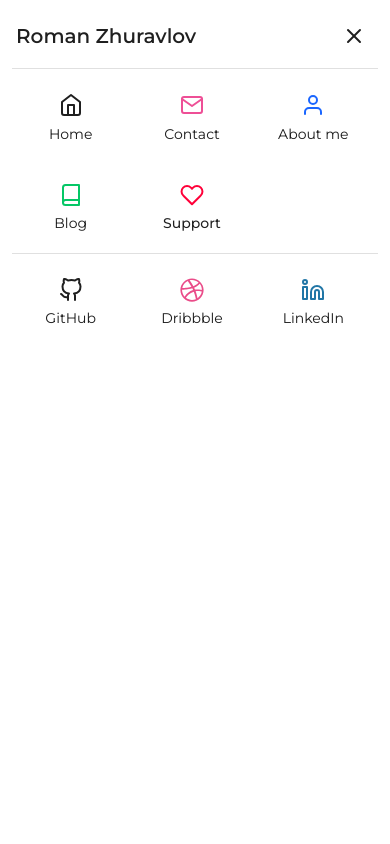
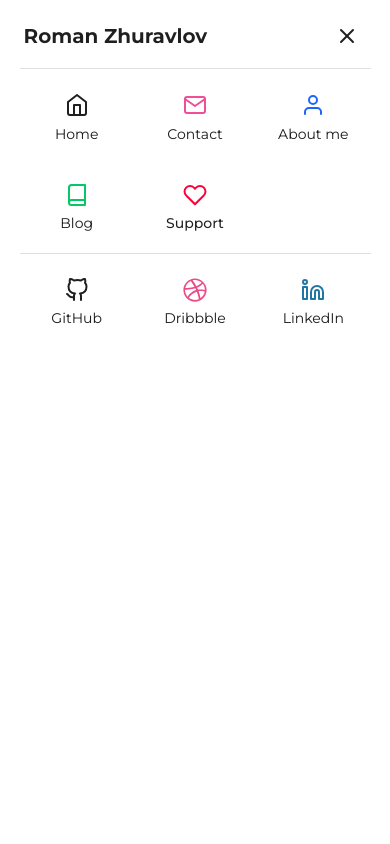
Before and after one commit to snelsi/personal-site, a Next.js app: page / in a window 390 px wide. Both pictures are taken after a click on the button "Open Menu". Shown: the top 844 px of the page. Built offline with nearby package versions, Linux system fonts and the light colour scheme.

Commit message:
Update Nav mobile styles

```diff
--- a/components/SiteHeader/Menu/Menu.tsx
+++ b/components/SiteHeader/Menu/Menu.tsx
@@ -72,5 +72,7 @@ const Buttons = styled.div`
   grid-template-columns: repeat(auto-fit, minmax(100px, 1fr));
   grid-gap: 4px;
 
-  max-width: 360px;
+  @media (min-width: 721px) {
+    max-width: 360px;
+  }
 `;
--- a/components/SiteHeader/Menu/MenuHeader.tsx
+++ b/components/SiteHeader/Menu/MenuHeader.tsx
@@ -9,7 +9,7 @@ interface MenuHeaderProps {
 
 export const MenuHeader: React.FC<MenuHeaderProps> = ({ closeDialog }) => (
   <Header>
-    <h4>Roman Zhuravlov</h4>
+    <h4 data-font-weight="bold">Roman Zhuravlov</h4>
     <CloseButton onClick={closeDialog} />
   </Header>
 );
--- a/components/SiteHeader/Menu/Modal.tsx
+++ b/components/SiteHeader/Menu/Modal.tsx
@@ -22,5 +22,6 @@ export const Modal = styled(Dialog)({
   "& .MuiDialog-paperFullScreen": {
     backgroundColor: "var(--color-surface-1)",
     margin: 0,
+    padding: "12px 5vw",
   },
 });
```
